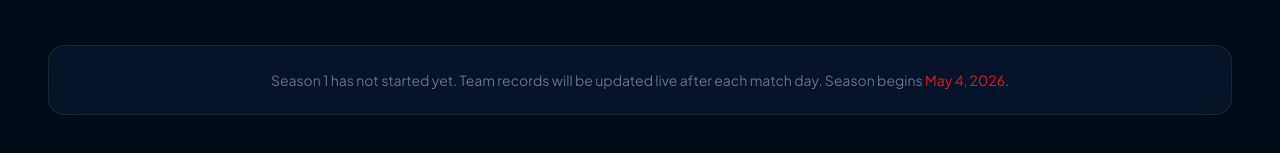
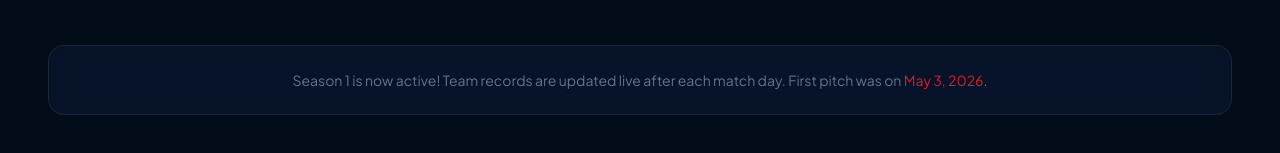
Before and after one commit to rahilcodes/baseball, a Next.js app: page /teams in a window 1280 px wide. Shown: the part 1151-1304 px from the top of the page. Built offline with nearby package versions, Linux system fonts and the light colour scheme; no server answers; the database is empty.

Commit message:
update teams page: wins, losses and season status

```diff
--- a/src/app/teams/page.tsx
+++ b/src/app/teams/page.tsx
@@ -17,7 +17,7 @@ const TEAMS = [
     logo: "/images/team_logos/urgents.png",
     playerCount: 26,
     wins: 0,
-    losses: 0,
+    losses: 1,
   },
   {
     id: "sunway",
@@ -27,7 +27,7 @@ const TEAMS = [
     colorLabel: "White / Grey",
     logo: "/images/team_logos/sunway.png",
     playerCount: 25,
-    wins: 0,
+    wins: 1,
     losses: 0,
   },
   {
@@ -39,7 +39,7 @@ const TEAMS = [
     logo: "/images/team_logos/ravens.png",
     playerCount: 21,
     wins: 0,
-    losses: 0,
+    losses: 1,
   },
   {
     id: "raiders",
@@ -50,7 +50,7 @@ const TEAMS = [
     logo: "/images/team_logos/raiders.png",
     playerCount: 21,
     wins: 0,
-    losses: 0,
+    losses: 1,
   },
   {
     id: "kl-dragons",
@@ -60,7 +60,7 @@ const TEAMS = [
     colorLabel: "White / Blue",
     logo: "/images/team_logos/dragons.png",
     playerCount: 19,
-    wins: 0,
+    wins: 1,
     losses: 0,
   },
   {
@@ -71,7 +71,7 @@ const TEAMS = [
     colorLabel: "Red / Gray",
     logo: "/images/team_logos/guardians.png",
     playerCount: 19,
-    wins: 0,
+    wins: 1,
     losses: 0,
   },
   {
@@ -198,9 +198,8 @@ export default function TeamsPage() {
           {/* Season note */}
           <div className="glass-card p-6 mt-12 text-center">
             <p className="text-sm" style={{ color: "var(--slate-500)" }}>
-              Season 1 has not started yet. Team records will be updated live after each match day.
-              Season begins{" "}
-              <span style={{ color: "var(--crimson-400)" }}>May 4, 2026</span>.
+              Season 1 is now active! Team records are updated live after each match day.
+              First pitch was on <span style={{ color: "var(--crimson-400)" }}>May 3, 2026</span>.
             </p>
           </div>
         </div>
```
